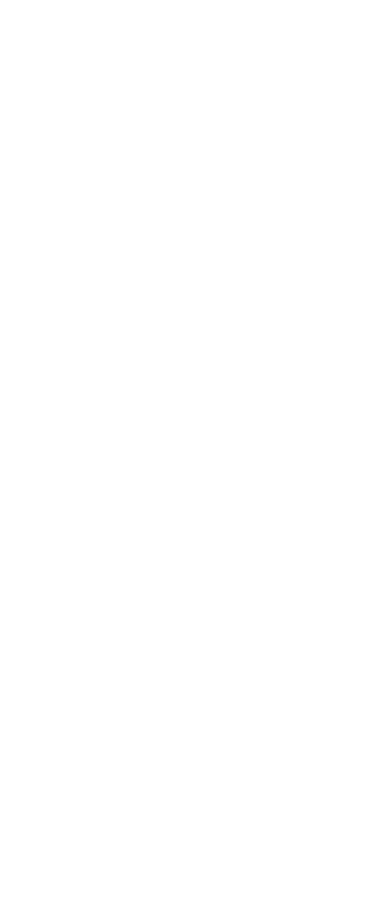
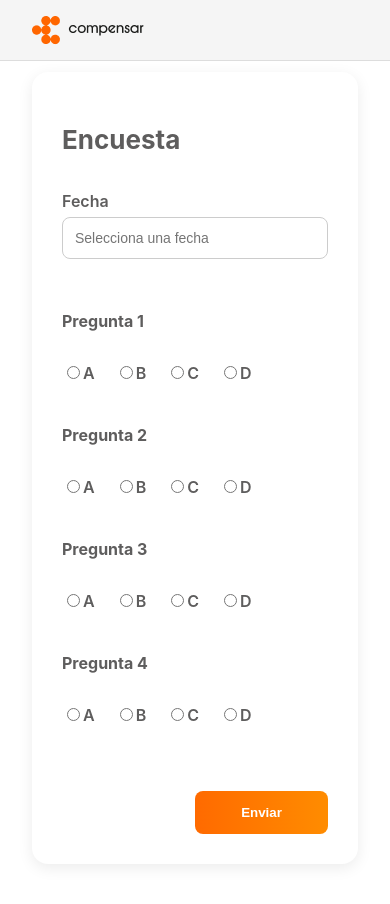
Before and after one commit to NicolasRinc/onBoardingNicolasRincon, a React (Vite) app: page /survey in a window 390 px wide. Before the commit this address had no page. Shown: the top 904 px of the page. Before the commit the page ends 844 px from the top, so only its background shows below. Built offline with nearby package versions, Linux system fonts and the light colour scheme.

Commit message:
feat: layout de la encuesta completada de forma responsiva y estable

```diff
--- a/package.json
+++ b/package.json
@@ -10,7 +10,9 @@
     "preview": "vite preview"
   },
   "dependencies": {
+    "date-fns": "^4.1.0",
     "react": "^19.1.0",
+    "react-datepicker": "^8.4.0",
     "react-dom": "^19.1.0",
     "react-router-dom": "^7.6.3"
   },
--- /dev/null
+++ b/src/components/Survey.tsx
@@ -0,0 +1,20 @@
+import { SurveyForm } from "../components/SurveyForm";
+import { Navbar } from "./navbar";
+
+export function Survey() {
+
+
+  return (
+    <div>
+        <Navbar />
+      <SurveyForm
+        questions={[
+          "Pregunta 1",
+          "Pregunta 2",
+          "Pregunta 3",
+          "Pregunta 4"
+        ]}
+      />
+    </div>
+  );
+}
--- /dev/null
+++ b/src/components/SurveyForm.tsx
@@ -0,0 +1,65 @@
+import { useState } from 'react';
+import DatePicker from "react-datepicker";
+import "react-datepicker/dist/react-datepicker.css";
+import './survey.css';
+import { es } from 'date-fns/locale';
+
+type SurveyFormProps = {
+  questions: string[];
+};
+
+export function SurveyForm({ questions }: SurveyFormProps) {
+  const [formData, setFormData] = useState<{ [key: string]: string }>({});
+  const [selectedDate, setSelectedDate] = useState<Date | null>(null);
+
+  const handleOptionChange = (question: string, value: string) => {
+    setFormData({ ...formData, [question]: value });
+  };
+
+  const handleSubmit = (e: React.FormEvent) => {
+    e.preventDefault();
+    console.log({ date: selectedDate, ...formData });
+  };
+
+  return (
+    <div className="survey-card">
+      <h2>Encuesta</h2>
+      <form onSubmit={handleSubmit}>
+        <label>Fecha</label>
+        <DatePicker
+            selected={selectedDate}
+            onChange={(date) => setSelectedDate(date)}
+            dateFormat="dd/MM/yyyy"
+            placeholderText="Selecciona una fecha"
+            className="custom-datepicker"
+            locale={es}
+            required
+        />
+
+        {questions.map((question, index) => (
+          <div key={index} className="question-group">
+            <p><strong>{question}</strong></p>
+            <div className="options">
+              {['A', 'B', 'C', 'D'].map((option) => (
+                <label key={option}>
+                  <input
+                    type="radio"
+                    name={`question-${index}`}
+                    value={option}
+                    onChange={() => handleOptionChange(question, option)}
+                    required
+                  />
+                  {option}
+                </label>
+              ))}
+            </div>
+          </div>
+        ))}
+
+        <div className="button-wrapper">
+          <button type="submit">Enviar</button>
+        </div>
+      </form>
+    </div>
+  );
+}
--- /dev/null
+++ b/src/components/survey.css
@@ -0,0 +1,70 @@
+.survey-card {
+  max-width: 500px;
+  margin: 40px auto;
+  padding: 30px;
+  background: #fff;
+  border-radius: 16px;
+  box-shadow: 0 4px 15px rgba(0,0,0,0.08);
+  text-align: left;
+  color: #5e5d5d;
+}
+
+.survey-card h2 {
+  font-size: 26px;
+  margin-bottom: 20px;
+}
+
+.survey-card label {
+  font-weight: 600;
+  display: block;
+  margin: 16px 0 6px;
+}
+
+.survey-card input[type="date"],
+.survey-card input[type="text"] {
+  width: 100%;
+  padding: 12px;
+  border: 1px solid #ccc;
+  border-radius: 8px;
+  font-size: 14px;
+}
+
+.question-group {
+  margin-top: 20px;
+}
+
+.options {
+  display: flex;
+  gap: 20px;
+  margin-top: 10px;
+}
+
+button[type="submit"] {
+  margin-top: 30px;
+  padding: 14px;
+  width: 50%;
+  background: linear-gradient(90deg, #ff6a00 0%, #ff8c00 100%);
+  border: none;
+  border-radius: 8px;
+  color: #fff;
+  font-weight: bold;
+  cursor: pointer;
+}
+.button-wrapper {
+  display: flex;
+  justify-content: flex-end;
+  margin-top: 30px;
+}
+.custom-datepicker {
+  padding: 12px;
+  border: 1px solid #ccc;
+  border-radius: 8px;
+  font-size: 14px;
+  width: 100%;
+  box-sizing: border-box;
+  margin-bottom: 16px;
+}
+form {
+  display: flex;
+  flex-direction: column;
+}
--- a/src/main.tsx
+++ b/src/main.tsx
@@ -3,7 +3,7 @@
 import { BrowserRouter, Routes, Route } from 'react-router-dom';
 import App from './App.tsx';
 import { Register } from '../src/components/Register.tsx';
-
+import { Survey } from './components/Survey.tsx';
 
 ReactDOM.createRoot(document.getElementById('root')!).render(
   <React.StrictMode>
@@ -11,6 +11,7 @@
       <Routes>
         <Route path="/" element={<App />} />
         <Route path="/register" element={<Register />} />
+        <Route path="/survey" element={<Survey />} />
       </Routes>
     </BrowserRouter>
   </React.StrictMode>
```
Also changed, not shown: 1 other file (tests, documents, lock files or other folders).
